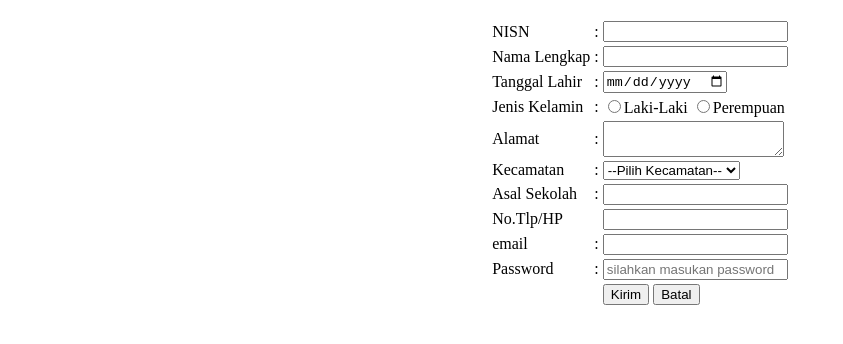
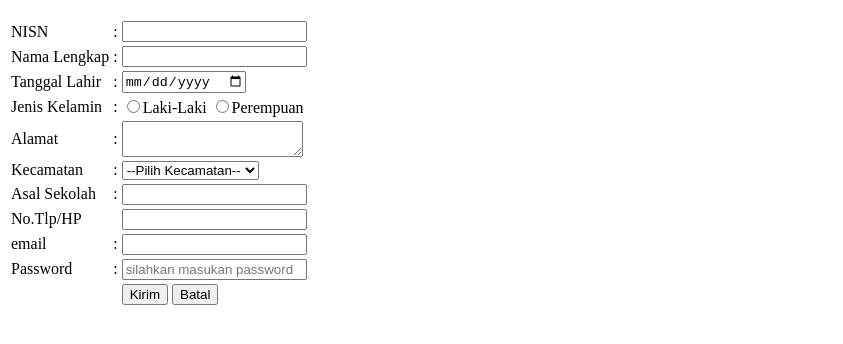
Before and after one commit to ajengpsalsabila/ajeng, a plain HTML site: page index.html in a window 1280 px wide. Shown: the part 48-392 px from the top of the page, without its empty margins (0-843 px from the left). Drawn offline with Linux system fonts and the light colour scheme.

Commit message:
Update index.html

```diff
--- a/index.html
+++ b/index.html
@@ -5,7 +5,7 @@
     <body>
         <h1>Formulir Pendaftaran SMA MANDALA</h1></center>
         <form action="" method="">
-            <table border="0" align="center">
+            <table>
                 <tr>
                     <td>NISN</td>
                     <td>:</td>
@@ -78,8 +78,5 @@
             </td>
         </tr>
         </table>
-        </form>
-    </div>
-    </div>
     </body>
 </html>
```
